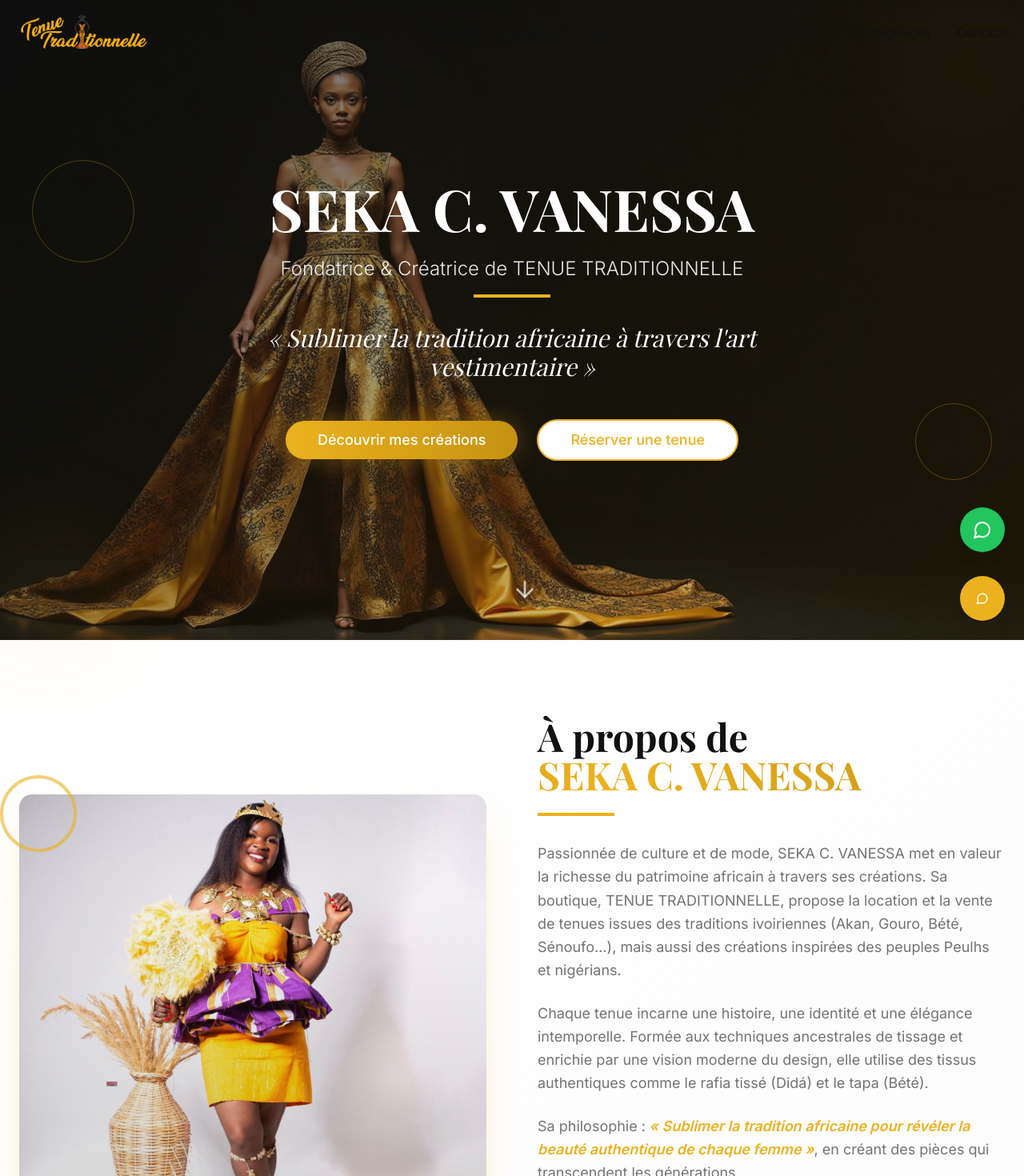
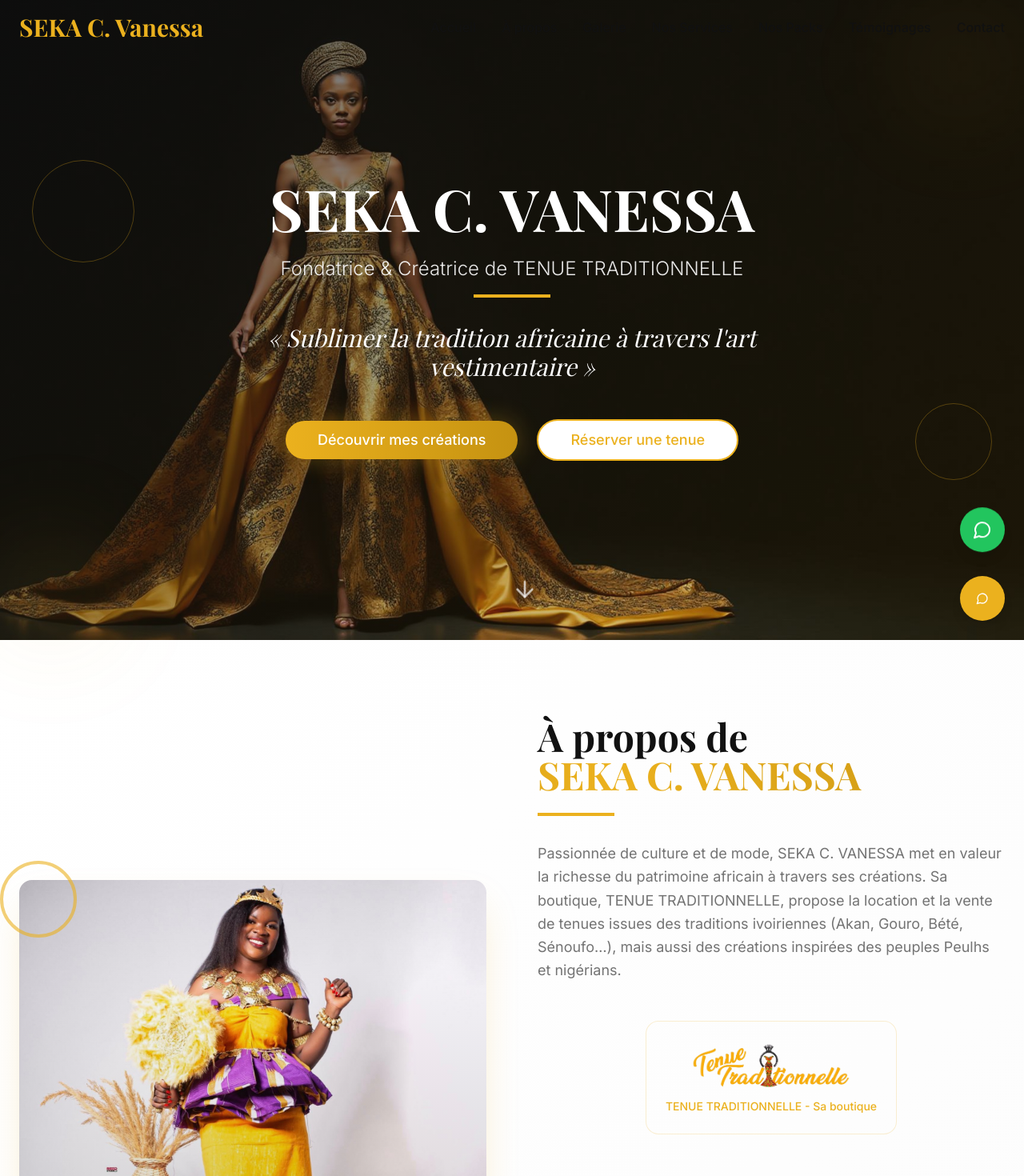
Before and after one commit to juju911/tradition-reimagined, a React (Vite) app: page / in a window 1280 px wide. Shown: the top 1470 px of the page at 80% size. Built offline with nearby package versions, Linux system fonts and the light colour scheme.

Commit message:
Update logo and branding
Replace the current logo with "SEKA C. Vanessa" to reflect the portfolio's focus on SEKA C. Vanessa's traditional attire rental and sales business. The logo will be displayed in a more prominent location.

```diff
--- a/src/components/AboutSection.tsx
+++ b/src/components/AboutSection.tsx
@@ -37,6 +37,24 @@ const AboutSection = () => {
                 Sa boutique, TENUE TRADITIONNELLE, propose la location et la vente de tenues issues des traditions ivoiriennes
                 (Akan, Gouro, Bété, Sénoufo…), mais aussi des créations inspirées des peuples Peulhs et nigérians.
               </p>
+
+              {/* Logo de la boutique */}
+              <div className="flex justify-center py-6">
+                <div className="bg-white/5 p-6 rounded-2xl border border-luxury-gold/20">
+                  <img
+                    src="/lovable-uploads/706179a4-8a32-4fcb-8ea8-f79e2066a54c.png?v=2"
+                    alt="Tenue Traditionnelle - Logo de la boutique"
+                    className="h-16 w-auto object-contain max-w-[200px] mx-auto"
+                    onError={(e) => {
+                      console.log('Boutique logo failed to load');
+                      e.currentTarget.style.display = 'none';
+                    }}
+                  />
+                  <p className="text-center text-sm text-luxury-gold mt-2 font-medium">
+                    TENUE TRADITIONNELLE - Sa boutique
+                  </p>
+                </div>
+              </div>
 
               <p>
                 Chaque tenue incarne une histoire, une identité et une élégance intemporelle.
--- a/src/components/Footer.tsx
+++ b/src/components/Footer.tsx
@@ -53,23 +53,31 @@ const Footer = () => {
     <footer className="bg-gradient-elegant text-white">
       <div className="container mx-auto px-6 py-16">
         <div className="grid md:grid-cols-2 lg:grid-cols-4 gap-8 mb-12">
-          {/* Brand Logo */}
+          {/* Brand */}
           <div className="lg:col-span-2">
-            <div className="flex items-center space-x-3 mb-6">
+            <div className="mb-6">
+              <h3 className="font-playfair text-2xl font-bold text-luxury-gold mb-2">
+                SEKA C. VANESSA
+              </h3>
+              <p className="text-white/60 text-sm mb-4">Portfolio & Activités</p>
+
+              {/* Logo de la boutique dans le footer */}
+              <div className="flex items-center space-x-3 mb-4">
                 <img
                   src="/lovable-uploads/706179a4-8a32-4fcb-8ea8-f79e2066a54c.png?v=2"
-                alt="Tenue Traditionnelle - SEKA C. VANESSA"
-                className="h-20 w-auto object-contain max-w-[250px]"
+                  alt="Tenue Traditionnelle - Boutique de SEKA C. VANESSA"
+                  className="h-16 w-auto object-contain max-w-[200px]"
                   onError={(e) => {
                     console.log('Footer logo failed to load');
                     e.currentTarget.style.display = 'none';
                   }}
                 />
               </div>
+            </div>
 
             <p className="text-white/80 leading-relaxed mb-6 max-w-md">
-              Passionnée par l'art vestimentaire africain, je crée des pièces uniques
-              qui célèbrent notre riche héritage culturel avec une touche de modernité.
+              Créatrice passionnée spécialisée dans la location et vente de tenues traditionnelles.
+              Je valorise notre riche héritage culturel africain avec une touche de modernité à travers ma boutique TENUE TRADITIONNELLE.
             </p>
 
             <div className="flex space-x-4">
--- a/src/components/Navigation.tsx
+++ b/src/components/Navigation.tsx
@@ -33,17 +33,11 @@ const Navigation = () => {
       }`}>
         <div className="container mx-auto px-6 py-4">
           <div className="flex items-center justify-between">
-            {/* Logo */}
+            {/* Nom Portfolio */}
             <div className="flex items-center">
-              <img
-                src="/lovable-uploads/706179a4-8a32-4fcb-8ea8-f79e2066a54c.png?v=2"
-                alt="Tenue Traditionnelle - SEKA C. VANESSA"
-                className="h-12 w-auto object-contain max-w-[200px]"
-                onError={(e) => {
-                  console.log('Logo failed to load');
-                  e.currentTarget.style.display = 'none';
-                }}
-              />
+              <h1 className="font-playfair text-2xl md:text-3xl font-bold text-luxury-gold">
+                SEKA C. Vanessa
+              </h1>
             </div>
 
             {/* Desktop Menu */}
```
Lines whose indentation alone changed are shown as unchanged.
